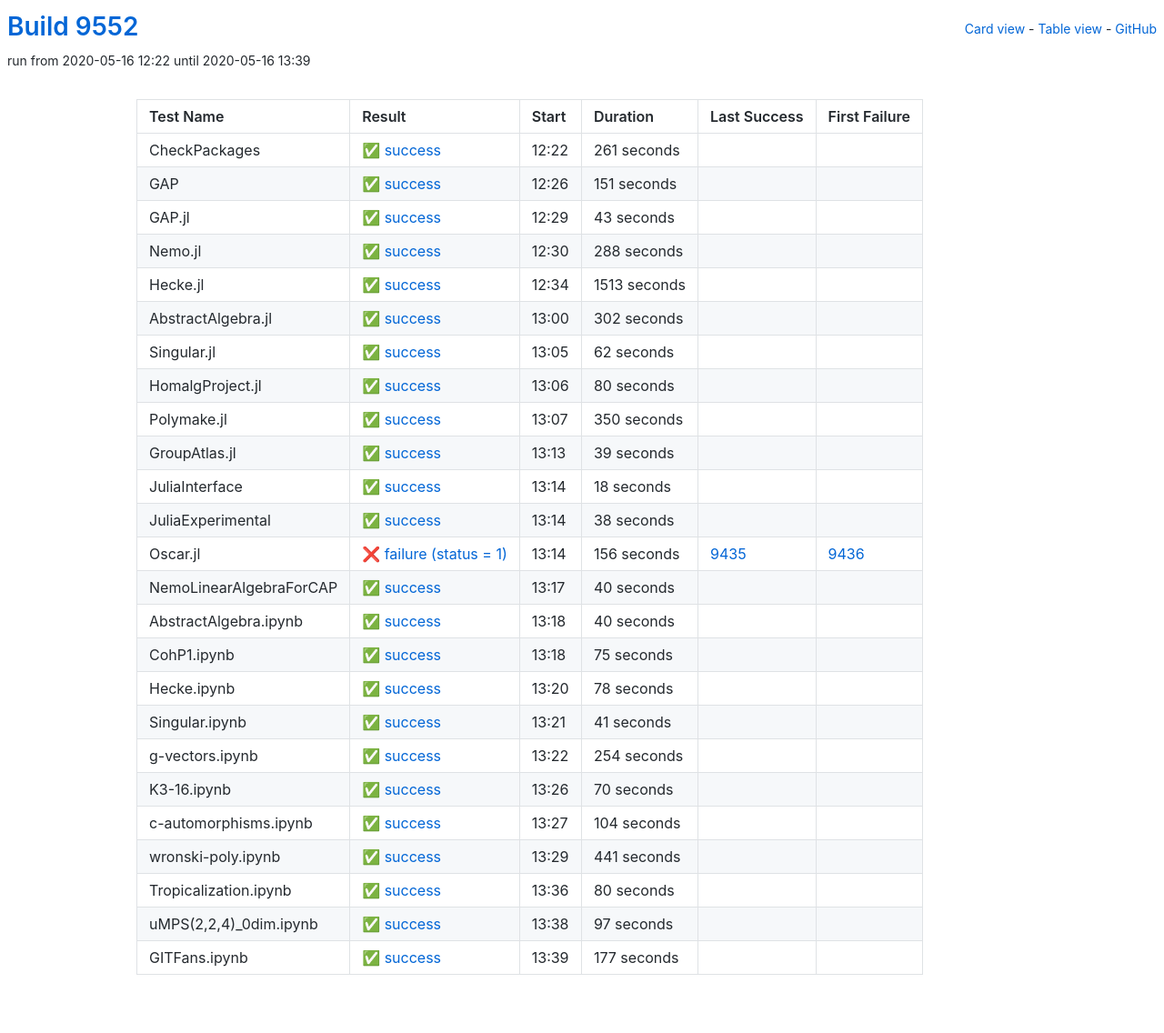
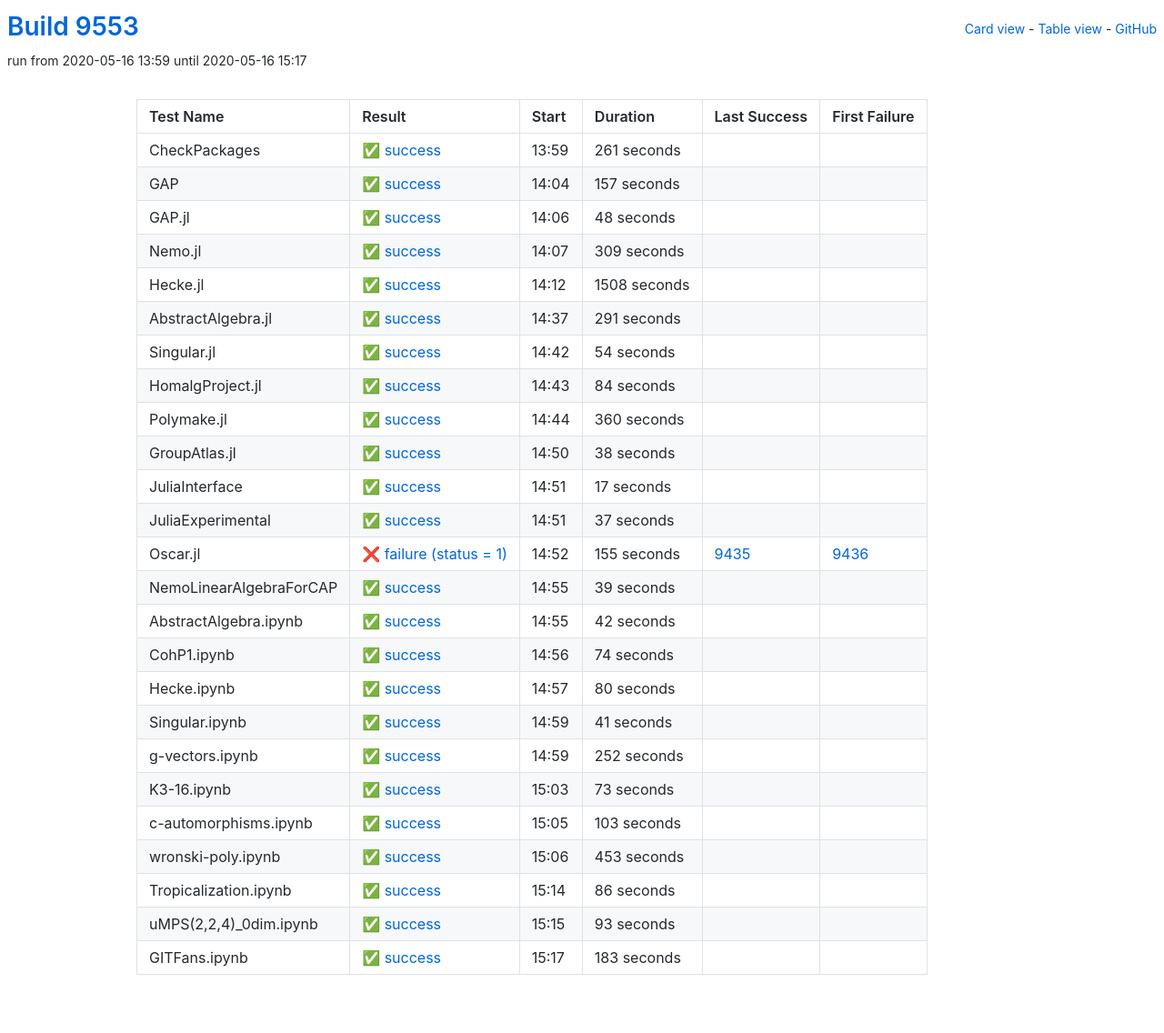
Before and after one commit to oscar-system/oscar-ci-status, a Jekyll site: the page built from table.html, in a window 1280 px wide. Shown: the whole page at 91% size. Built offline with Jekyll 4.4.1, drawn with Linux system fonts in a browser that asks for light colours.

Commit message:
Build 9553

```diff
--- a/_data/ci.yml
+++ b/_data/ci.yml
@@ -1,5 +1,5 @@
-build: 9552
-build_url: https://oscarci.mathematik.uni-kl.de/job/oscar/9552/
+build: 9553
+build_url: https://oscarci.mathematik.uni-kl.de/job/oscar/9553/
 job: oscar
 tests:
 - duration: 261
@@ -9,201 +9,201 @@ tests:
   id: checkpackages
   last_success: false
   last_success_url: null
-  log: https://oscarci.mathematik.uni-kl.de/job/oscar/9552/artifact/logs/build-9552/CheckPackages.log
+  log: https://oscarci.mathematik.uni-kl.de/job/oscar/9553/artifact/logs/build-9553/CheckPackages.log
   name: CheckPackages
-  start: 2020-05-16 12:22
+  start: 2020-05-16 13:59
   status: success
   success: true
-- duration: 151
+- duration: 157
   exitcode: 0
   first_failure: false
   first_failure_url: null
   id: gap
   last_success: false
   last_success_url: null
-  log: https://oscarci.mathematik.uni-kl.de/job/oscar/9552/artifact/logs/build-9552/GAP.log
+  log: https://oscarci.mathematik.uni-kl.de/job/oscar/9553/artifact/logs/build-9553/GAP.log
   name: GAP
-  start: 2020-05-16 12:26
+  start: 2020-05-16 14:04
   status: success
   success: true
-- duration: 43
+- duration: 48
   exitcode: 0
   first_failure: false
   first_failure_url: null
   id: gap-jl
   last_success: false
   last_success_url: null
-  log: https://oscarci.mathematik.uni-kl.de/job/oscar/9552/artifact/logs/build-9552/GAP.jl.log
+  log: https://oscarci.mathematik.uni-kl.de/job/oscar/9553/artifact/logs/build-9553/GAP.jl.log
   name: GAP.jl
-  start: 2020-05-16 12:29
+  start: 2020-05-16 14:06
   status: success
   success: true
-- duration: 288
+- duration: 309
   exitcode: 0
   first_failure: false
   first_failure_url: null
   id: nemo-jl
   last_success: false
   last_success_url: null
-  log: https://oscarci.mathematik.uni-kl.de/job/oscar/9552/artifact/logs/build-9552/Nemo.jl.log
+  log: https://oscarci.mathematik.uni-kl.de/job/oscar/9553/artifact/logs/build-9553/Nemo.jl.log
   name: Nemo.jl
-  start: 2020-05-16 12:30
+  start: 2020-05-16 14:07
   status: success
   success: true
-- duration: 1513
+- duration: 1508
   exitcode: 0
   first_failure: false
   first_failure_url: null
   id: hecke-jl
   last_success: false
   last_success_url: null
-  log: https://oscarci.mathematik.uni-kl.de/job/oscar/9552/artifact/logs/build-9552/Hecke.jl.log
+  log: https://oscarci.mathematik.uni-kl.de/job/oscar/9553/artifact/logs/build-9553/Hecke.jl.log
   name: Hecke.jl
-  start: 2020-05-16 12:34
+  start: 2020-05-16 14:12
   status: success
   success: true
-- duration: 302
+- duration: 291
   exitcode: 0
   first_failure: false
   first_failure_url: null
   id: abstractalgebra-jl
   last_success: false
   last_success_url: null
-  log: https://oscarci.mathematik.uni-kl.de/job/oscar/9552/artifact/logs/build-9552/AbstractAlgebra.jl.log
+  log: https://oscarci.mathematik.uni-kl.de/job/oscar/9553/artifact/logs/build-9553/AbstractAlgebra.jl.log
   name: AbstractAlgebra.jl
-  start: 2020-05-16 13:00
+  start: 2020-05-16 14:37
   status: success
   success: true
-- duration: 62
+- duration: 54
   exitcode: 0
   first_failure: false
   first_failure_url: null
   id: singular-jl
   last_success: false
   last_success_url: null
-  log: https://oscarci.mathematik.uni-kl.de/job/oscar/9552/artifact/logs/build-9552/Singular.jl.log
+  log: https://oscarci.mathematik.uni-kl.de/job/oscar/9553/artifact/logs/build-9553/Singular.jl.log
   name: Singular.jl
-  start: 2020-05-16 13:05
+  start: 2020-05-16 14:42
+  status: success
+  success: true
+- duration: 84
+  exitcode: 0
+  first_failure: false
+  first_failure_url: null
+  id: homalgproject-jl
+  last_success: false
+  last_success_url: null
+  log: https://oscarci.mathematik.uni-kl.de/job/oscar/9553/artifact/logs/build-9553/HomalgProject.jl.log
+  name: HomalgProject.jl
+  start: 2020-05-16 14:43
+  status: success
+  success: true
+- duration: 360
+  exitcode: 0
+  first_failure: false
+  first_failure_url: null
+  id: polymake-jl
+  last_success: false
+  last_success_url: null
+  log: https://oscarci.mathematik.uni-kl.de/job/oscar/9553/artifact/logs/build-9553/Polymake.jl.log
+  name: Polymake.jl
+  start: 2020-05-16 14:44
+  status: success
+  success: true
+- duration: 38
+  exitcode: 0
+  first_failure: false
+  first_failure_url: null
+  id: groupatlas-jl
+  last_success: false
+  last_success_url: null
+  log: https://oscarci.mathematik.uni-kl.de/job/oscar/9553/artifact/logs/build-9553/GroupAtlas.jl.log
+  name: GroupAtlas.jl
+  start: 2020-05-16 14:50
+  status: success
+  success: true
+- duration: 17
+  exitcode: 0
+  first_failure: false
+  first_failure_url: null
+  id: juliainterface
+  last_success: false
+  last_success_url: null
+  log: https://oscarci.mathematik.uni-kl.de/job/oscar/9553/artifact/logs/build-9553/JuliaInterface.log
+  name: JuliaInterface
+  start: 2020-05-16 14:51
+  status: success
+  success: true
+- duration: 37
+  exitcode: 0
+  first_failure: false
+  first_failure_url: null
+  id: juliaexperimental
+  last_success: false
+  last_success_url: null
+  log: https://oscarci.mathematik.uni-kl.de/job/oscar/9553/artifact/logs/build-9553/JuliaExperimental.log
+  name: JuliaExperimental
+  start: 2020-05-16 14:51
+  status: success
+  success: true
+- duration: 155
+  exitcode: 1
+  first_failure: 9436
+  first_failure_url: https://oscarci.mathematik.uni-kl.de/job/oscar/9436/
+  id: oscar-jl
+  last_success: 9435
+  last_success_url: https://oscarci.mathematik.uni-kl.de/job/oscar/9435/
+  log: https://oscarci.mathematik.uni-kl.de/job/oscar/9553/artifact/logs/build-9553/Oscar.jl.log
+  name: Oscar.jl
+  start: 2020-05-16 14:52
+  status: failure
+  success: false
+- duration: 39
+  exitcode: 0
+  first_failure: false
+  first_failure_url: null
+  id: nemolinearalgebraforcap
+  last_success: false
+  last_success_url: null
+  log: https://oscarci.mathematik.uni-kl.de/job/oscar/9553/artifact/logs/build-9553/NemoLinearAlgebraForCAP.log
+  name: NemoLinearAlgebraForCAP
+  start: 2020-05-16 14:55
+  status: success
+  success: true
+- duration: 42
+  exitcode: 0
+  first_failure: false
+  first_failure_url: null
+  id: abstractalgebra-ipynb
+  last_success: false
+  last_success_url: null
+  log: https://oscarci.mathematik.uni-kl.de/job/oscar/9553/artifact/logs/build-9553/AbstractAlgebra.ipynb.log
+  name: AbstractAlgebra.ipynb
+  start: 2020-05-16 14:55
+  status: success
+  success: true
+- duration: 74
+  exitcode: 0
+  first_failure: false
+  first_failure_url: null
+  id: cohp1-ipynb
+  last_success: false
+  last_success_url: null
+  log: https://oscarci.mathematik.uni-kl.de/job/oscar/9553/artifact/logs/build-9553/CohP1.ipynb.log
+  name: CohP1.ipynb
+  start: 2020-05-16 14:56
   status: success
   success: true
 - duration: 80
   exitcode: 0
   first_failure: false
   first_failure_url: null
-  id: homalgproject-jl
-  last_success: false
-  last_success_url: null
-  log: https://oscarci.mathematik.uni-kl.de/job/oscar/9552/artifact/logs/build-9552/HomalgProject.jl.log
-  name: HomalgProject.jl
-  start: 2020-05-16 13:06
-  status: success
-  success: true
-- duration: 350
-  exitcode: 0
-  first_failure: false
-  first_failure_url: null
-  id: polymake-jl
-  last_success: false
-  last_success_url: null
-  log: https://oscarci.mathematik.uni-kl.de/job/oscar/9552/artifact/logs/build-9552/Polymake.jl.log
-  name: Polymake.jl
-  start: 2020-05-16 13:07
-  status: success
-  success: true
-- duration: 39
-  exitcode: 0
-  first_failure: false
-  first_failure_url: null
-  id: groupatlas-jl
-  last_success: false
-  last_success_url: null
-  log: https://oscarci.mathematik.uni-kl.de/job/oscar/9552/artifact/logs/build-9552/GroupAtlas.jl.log
-  name: GroupAtlas.jl
-  start: 2020-05-16 13:13
-  status: success
-  success: true
-- duration: 18
-  exitcode: 0
-  first_failure: false
-  first_failure_url: null
-  id: juliainterface
-  last_success: false
-  last_success_url: null
-  log: https://oscarci.mathematik.uni-kl.de/job/oscar/9552/artifact/logs/build-9552/JuliaInterface.log
-  name: JuliaInterface
-  start: 2020-05-16 13:14
-  status: success
-  success: true
-- duration: 38
-  exitcode: 0
-  first_failure: false
-  first_failure_url: null
-  id: juliaexperimental
-  last_success: false
-  last_success_url: null
-  log: https://oscarci.mathematik.uni-kl.de/job/oscar/9552/artifact/logs/build-9552/JuliaExperimental.log
-  name: JuliaExperimental
-  start: 2020-05-16 13:14
-  status: success
-  success: true
-- duration: 156
-  exitcode: 1
-  first_failure: 9436
-  first_failure_url: https://oscarci.mathematik.uni-kl.de/job/oscar/9436/
-  id: oscar-jl
-  last_success: 9435
-  last_success_url: https://oscarci.mathematik.uni-kl.de/job/oscar/9435/
-  log: https://oscarci.mathematik.uni-kl.de/job/oscar/9552/artifact/logs/build-9552/Oscar.jl.log
-  name: Oscar.jl
-  start: 2020-05-16 13:14
-  status: failure
-  success: false
-- duration: 40
-  exitcode: 0
-  first_failure: false
-  first_failure_url: null
-  id: nemolinearalgebraforcap
-  last_success: false
-  last_success_url: null
-  log: https://oscarci.mathematik.uni-kl.de/job/oscar/9552/artifact/logs/build-9552/NemoLinearAlgebraForCAP.log
-  name: NemoLinearAlgebraForCAP
-  start: 2020-05-16 13:17
-  status: success
-  success: true
-- duration: 40
-  exitcode: 0
-  first_failure: false
-  first_failure_url: null
-  id: abstractalgebra-ipynb
-  last_success: false
-  last_success_url: null
-  log: https://oscarci.mathematik.uni-kl.de/job/oscar/9552/artifact/logs/build-9552/AbstractAlgebra.ipynb.log
-  name: AbstractAlgebra.ipynb
-  start: 2020-05-16 13:18
-  status: success
-  success: true
-- duration: 75
-  exitcode: 0
-  first_failure: false
-  first_failure_url: null
-  id: cohp1-ipynb
-  last_success: false
-  last_success_url: null
-  log: https://oscarci.mathematik.uni-kl.de/job/oscar/9552/artifact/logs/build-9552/CohP1.ipynb.log
-  name: CohP1.ipynb
-  start: 2020-05-16 13:18
-  status: success
-  success: true
-- duration: 78
-  exitcode: 0
-  first_failure: false
-  first_failure_url: null
   id: hecke-ipynb
   last_success: false
   last_success_url: null
-  log: https://oscarci.mathematik.uni-kl.de/job/oscar/9552/artifact/logs/build-9552/Hecke.ipynb.log
+  log: https://oscarci.mathematik.uni-kl.de/job/oscar/9553/artifact/logs/build-9553/Hecke.ipynb.log
   name: Hecke.ipynb
-  start: 2020-05-16 13:20
+  start: 2020-05-16 14:57
   status: success
   success: true
 - duration: 41
@@ -213,92 +213,92 @@ tests:
   id: singular-ipynb
   last_success: false
   last_success_url: null
-  log: https://oscarci.mathematik.uni-kl.de/job/oscar/9552/artifact/logs/build-9552/Singular.ipynb.log
+  log: https://oscarci.mathematik.uni-kl.de/job/oscar/9553/artifact/logs/build-9553/Singular.ipynb.log
   name: Singular.ipynb
-  start: 2020-05-16 13:21
+  start: 2020-05-16 14:59
   status: success
   success: true
-- duration: 254
+- duration: 252
   exitcode: 0
   first_failure: false
   first_failure_url: null
   id: g-vectors-ipynb
   last_success: false
   last_success_url: null
-  log: https://oscarci.mathematik.uni-kl.de/job/oscar/9552/artifact/logs/build-9552/g-vectors.ipynb.log
+  log: https://oscarci.mathematik.uni-kl.de/job/oscar/9553/artifact/logs/build-9553/g-vectors.ipynb.log
   name: g-vectors.ipynb
-  start: 2020-05-16 13:22
+  start: 2020-05-16 14:59
   status: success
   success: true
-- duration: 70
+- duration: 73
   exitcode: 0
   first_failure: false
   first_failure_url: null
   id: k3-16-ipynb
   last_success: false
   last_success_url: null
-  log: https://oscarci.mathematik.uni-kl.de/job/oscar/9552/artifact/logs/build-9552/K3-16.ipynb.log
+  log: https://oscarci.mathematik.uni-kl.de/job/oscar/9553/artifact/logs/build-9553/K3-16.ipynb.log
   name: K3-16.ipynb
-  start: 2020-05-16 13:26
+  start: 2020-05-16 15:03
   status: success
   success: true
-- duration: 104
+- duration: 103
   exitcode: 0
   first_failure: false
   first_failure_url: null
   id: c-automorphisms-ipynb
   last_success: false
   last_success_url: null
-  log: https://oscarci.mathematik.uni-kl.de/job/oscar/9552/artifact/logs/build-9552/c-automorphisms.ipynb.log
+  log: https://oscarci.mathematik.uni-kl.de/job/oscar/9553/artifact/logs/build-9553/c-automorphisms.ipynb.log
   name: c-automorphisms.ipynb
-  start: 2020-05-16 13:27
+  start: 2020-05-16 15:05
   status: success
   success: true
-- duration: 441
+- duration: 453
   exitcode: 0
   first_failure: false
   first_failure_url: null
   id: wronski-poly-ipynb
   last_success: false
   last_success_url: null
-  log: https://oscarci.mathematik.uni-kl.de/job/oscar/9552/artifact/logs/build-9552/wronski-poly.ipynb.log
+  log: https://oscarci.mathematik.uni-kl.de/job/oscar/9553/artifact/logs/build-9553/wronski-poly.ipynb.log
   name: wronski-poly.ipynb
-  start: 2020-05-16 13:29
+  start: 2020-05-16 15:06
   status: success
   success: true
-- duration: 80
+- duration: 86
   exitcode: 0
   first_failure: false
   first_failure_url: null
   id: tropicalization-ipynb
   last_success: false
   last_success_url: null
-  log: https://oscarci.mathematik.uni-kl.de/job/oscar/9552/artifact/logs/build-9552/Tropicalization.ipynb.log
+  log: https://oscarci.mathematik.uni-kl.de/job/oscar/9553/artifact/logs/build-9553/Tropicalization.ipynb.log
   name: Tropicalization.ipynb
-  start: 2020-05-16 13:36
+  start: 2020-05-16 15:14
   status: success
   success: true
-- duration: 97
+- duration: 93
   exitcode: 0
   first_failure: false
   first_failure_url: null
   id: umps-2-2-4-0dim-ipynb
   last_success: false
   last_success_url: null
-  log: https://oscarci.mathematik.uni-kl.de/job/oscar/9552/artifact/logs/build-9552/uMPS-2-2-4-_0dim.ipynb.log
+  log: https://oscarci.mathematik.uni-kl.de/job/oscar/9553/artifact/logs/build-9553/uMPS-2-2-4-_0dim.ipynb.log
   name: uMPS(2,2,4)_0dim.ipynb
-  start: 2020-05-16 13:38
+  start: 2020-05-16 15:15
   status: success
   success: true
-- duration: 177
+- duration: 183
   exitcode: 0
   first_failure: false
   first_failure_url: null
   id: gitfans-ipynb
   last_success: false
   last_success_url: null
-  log: https://oscarci.mathematik.uni-kl.de/job/oscar/9552/artifact/logs/build-9552/GITFans.ipynb.log
+  log: https://oscarci.mathematik.uni-kl.de/job/oscar/9553/artifact/logs/build-9553/GITFans.ipynb.log
   name: GITFans.ipynb
-  start: 2020-05-16 13:39
+  start: 2020-05-16 15:17
   status: success
   success: true
```
Also changed, not shown: README.md.
